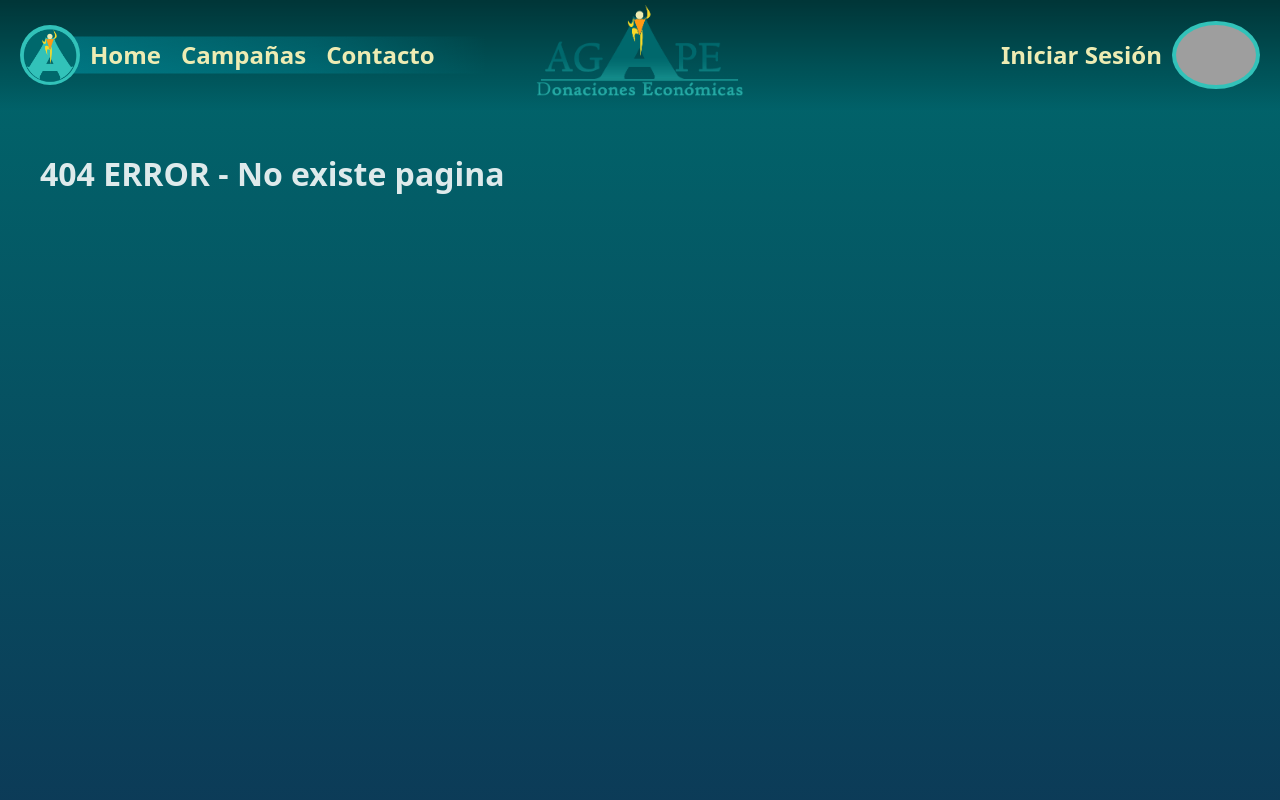
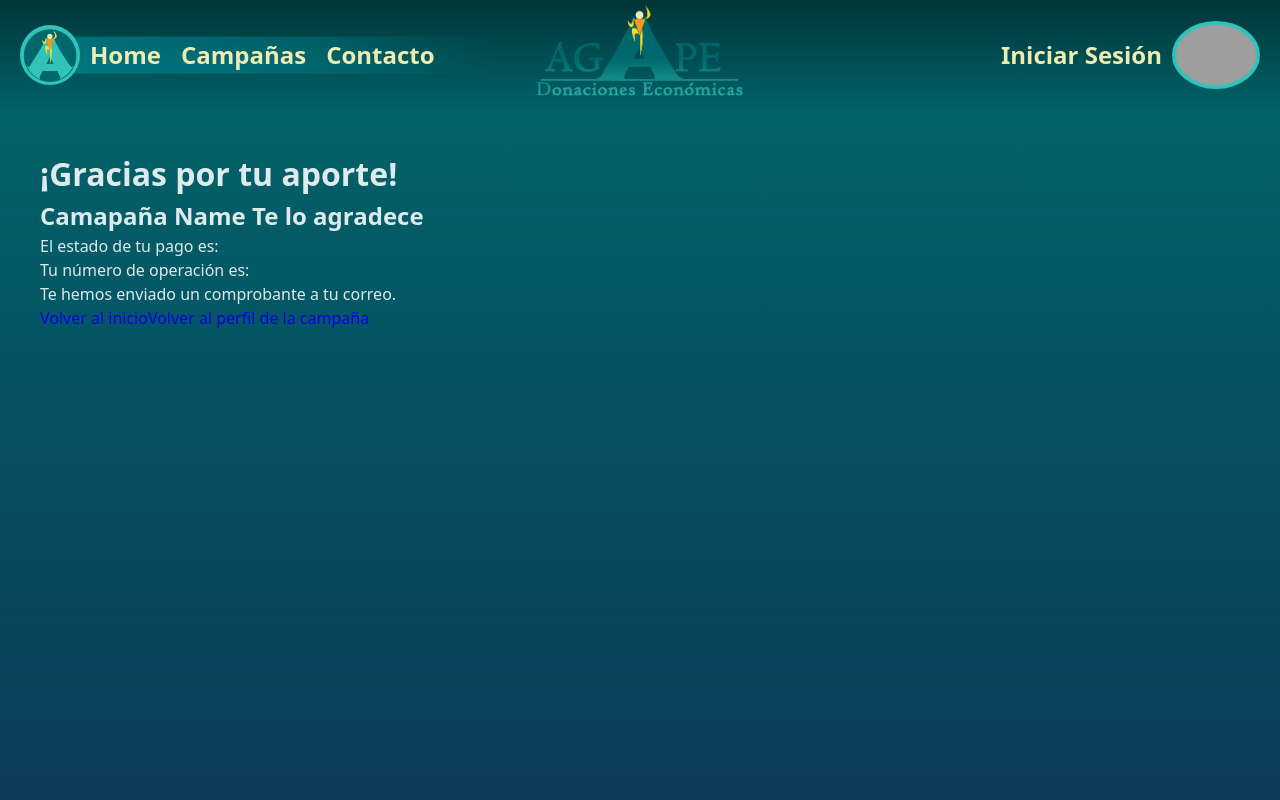
Before and after one commit to VictorianoDL/ProyectoFinal-Grupo4-FrontEnd, a React (Vite) app in the folder agape-FrontEnd/: page /pago-exitoso in a window 1280 px wide. Shown: the top 800 px of the page. Built offline with nearby package versions, Linux system fonts and the light colour scheme; no server answers; grey boxes are pictures that could not be loaded.

Commit message:
agregado componente de pago exitoso

```diff
--- /dev/null
+++ b/agape-FrontEnd/src/Components/Main/LinksMercadoPago/Pago-Exitoso.tsx
@@ -0,0 +1,35 @@
+import { useSearchParams, Link, useNavigate } from 'react-router-dom';
+import { useCampaña } from '../../../Context/CampañaContext';
+
+const PagoExitoso = () => {
+    const {
+        idCamp, nameCamp
+    } = useCampaña();
+    const [searchParams] = useSearchParams();
+
+    const paymentId = searchParams.get("payment_id");
+    const status = searchParams.get("status");
+    const paymentType = searchParams.get("payment_type");
+
+    return (
+        <div className="container-pago-exitoso">
+
+            <h1>¡Gracias por tu aporte!</h1>
+            <h2>{nameCamp} Te lo agradece</h2>
+
+            <div className="detalles-compra">
+                <p>El estado de tu pago es: <strong>{status}</strong></p>
+                <p>Tu número de operación es: <strong>{paymentId}</strong></p>
+            </div>
+
+            <p>Te hemos enviado un comprobante a tu correo.</p>
+
+            <Link to="/">Volver al inicio</Link>
+            <Link to={"/perfil-campania/"+idCamp}>Volver al perfil de la campaña</Link>
+        </div>
+    );
+};
+
+
+
+export default PagoExitoso;
--- /dev/null
+++ b/agape-FrontEnd/src/Components/Main/LinksMercadoPago/Pago-Fallido.tsx
@@ -0,0 +1,5 @@
+const pagoFallido =  () =>{
+
+}
+
+export default pagoFallido;
--- /dev/null
+++ b/agape-FrontEnd/src/Components/Main/LinksMercadoPago/Pago-Pendiente.tsx
@@ -0,0 +1,5 @@
+const pagoPendiente =  () =>{
+
+}
+
+export default pagoPendiente;
--- a/agape-FrontEnd/src/Components/Main/Main.tsx
+++ b/agape-FrontEnd/src/Components/Main/Main.tsx
@@ -5,6 +5,7 @@ import PerfilUsuario from "./PerfilUsuario/PerfilUsuario";
 import PerfilCampania from "./PerfilCampania/PerfilCampania";
 import Contacto from "./Contacto/Contacto";
 import Donar from "./Donar/Donar";
+import PagoExitoso from "./LinksMercadoPago/Pago-Exitoso";
 
 
 // Wrapper que valida que :id sea number; si no, muestra 404
@@ -31,6 +32,9 @@ const Main = () => {
         <Route path="/perfil-campania/:id" element= {<PerfilCampaniaWrapper />} />
         <Route path="/donar" element= {<Donar />}/>
         <Route path="/contacto" element= {<Contacto />}/>
+        <Route path="/pago-exitoso" element={<PagoExitoso />} />
+        <Route path="/"  />
+        <Route path="/"  />
         <Route path="*" element= {<div> <h1>404 ERROR - No existe pagina</h1> </div>} />
       </Routes>
     </div>
```
